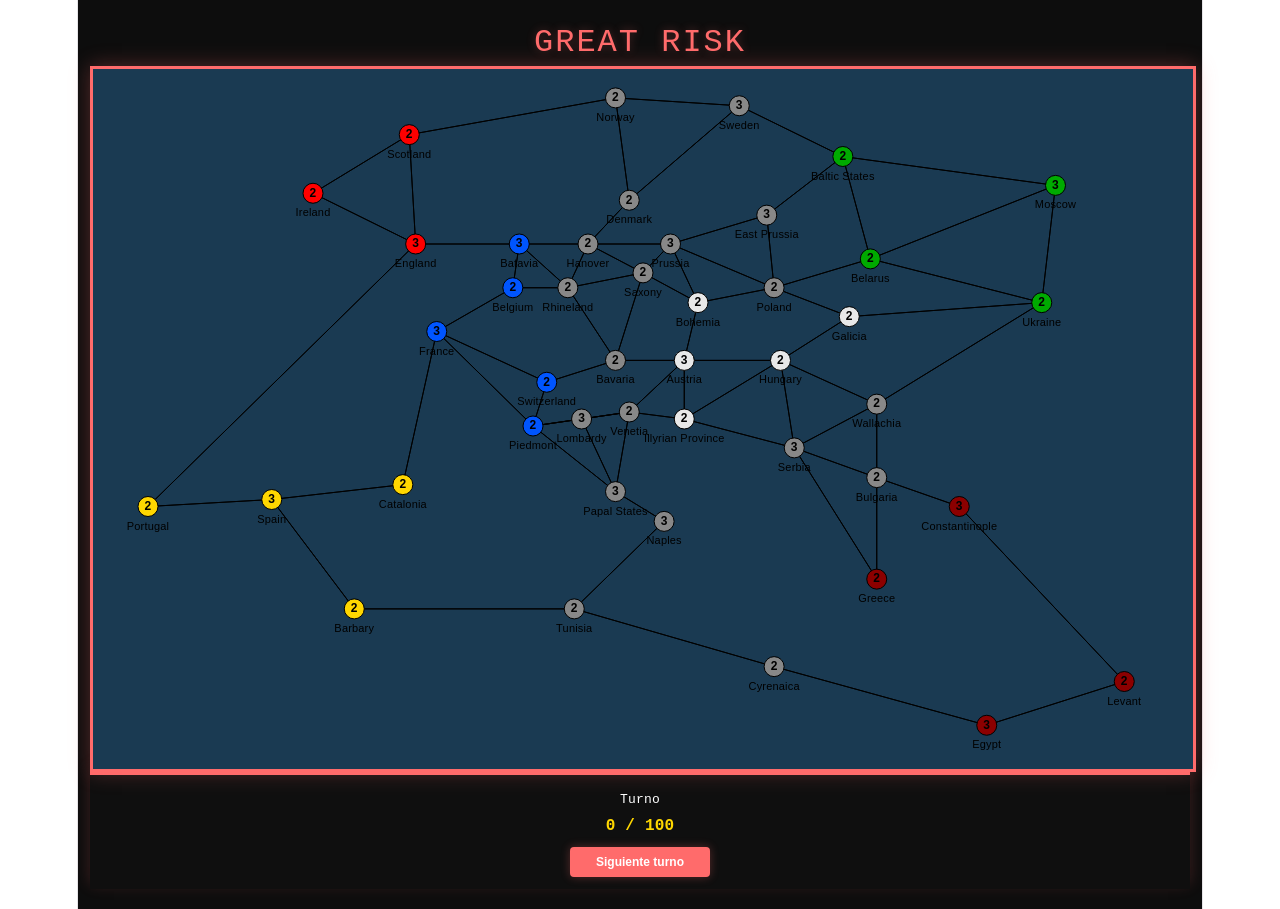
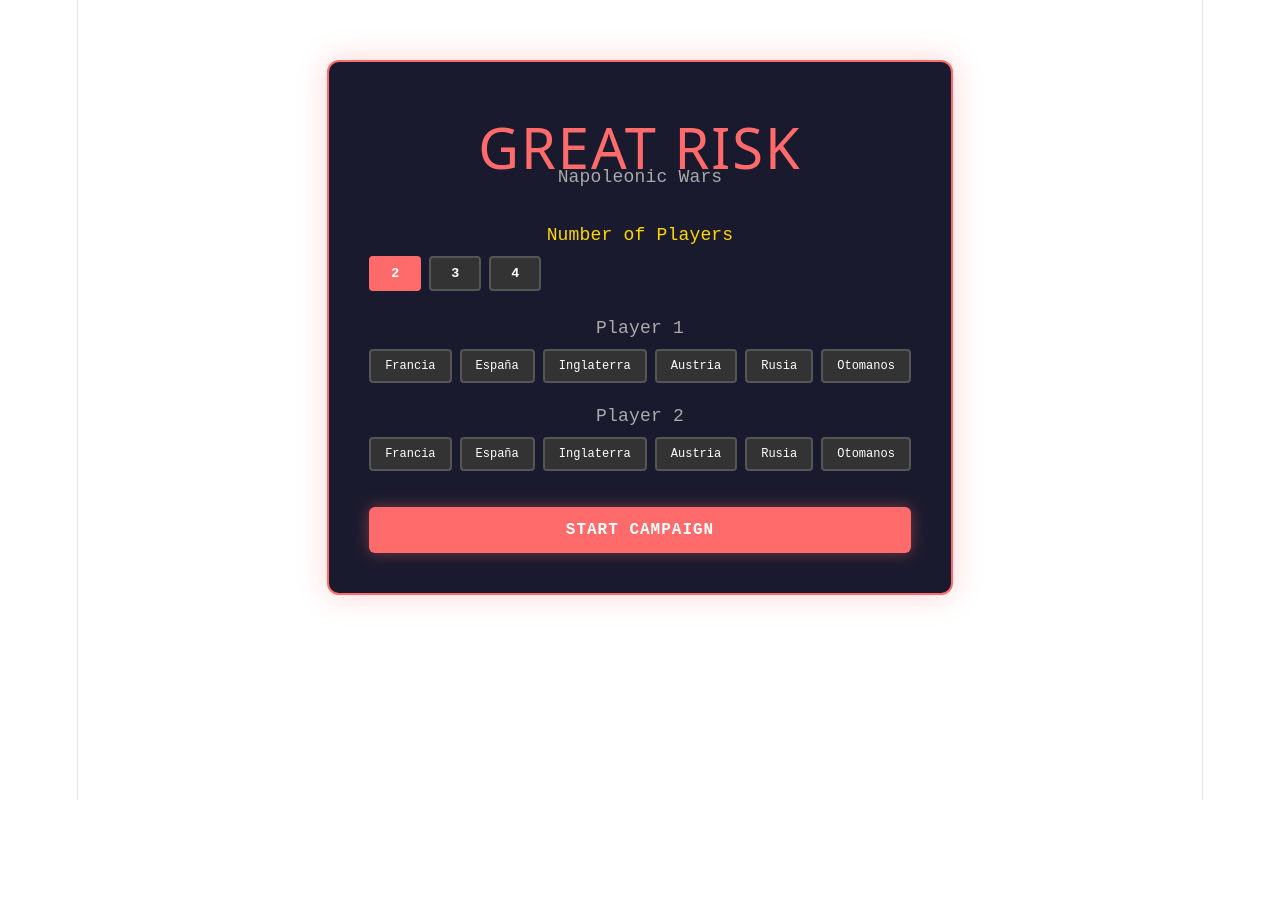
Before and after one commit to Arksh/42-ft_transcendence, a React (Vite) app in the folder gaming/: page / in a window 1280 px wide. After the commit the page ends 800 px from the top, so only its background shows below. Built offline with nearby package versions, Linux system fonts and the light colour scheme; no server answers.

Commit message:
feat: Lobby - player number and faction selection and game start

```diff
--- a/gaming/src/App.jsx
+++ b/gaming/src/App.jsx
@@ -1,8 +1,10 @@
-import './App.css'
-import GameBoard from "./components/Gameboard.jsx";
+import './App.css';
+import { useState } from 'react';
+import Lobby from './components/Lobby.jsx';
+import GameBoard from './components/Gameboard.jsx';
 
-function App() {
-	return <GameBoard />;
+export default function App() {
+  const [gameStarted, setGameStarted] = useState(false);
+
+  return gameStarted ? <GameBoard /> : <Lobby onStart={() => setGameStarted(true)} />;
 }
-
-export default App
--- a/gaming/src/components/Gameboard.jsx
+++ b/gaming/src/components/Gameboard.jsx
@@ -86,7 +86,7 @@ export default function GameBoard() {
 
   // ========== INITIALIZATION ==========
   useEffect(() => {
-    api.startGame(['france', 'england', 'russia']).then((res) => {
+    api.getState().then((res) => {
       if (res.ok) applyState(res.state);
     });
   }, []);
--- /dev/null
+++ b/gaming/src/components/Lobby.jsx
@@ -0,0 +1,138 @@
+import { useState } from 'react';
+import { FACTIONS } from '../game/Factions';
+import { api } from '../api';
+
+export default function Lobby({ onStart }) {
+  const [playerCount, setPlayerCount] = useState(2);
+  const [selections, setSelections] = useState({});
+
+  const factionKeys = Object.keys(FACTIONS);
+
+  function handleFactionSelect(playerIndex, factionId) {
+    setSelections((prev) => ({ ...prev, [playerIndex]: factionId }));
+  }
+
+  async function handleStart() {
+    for (let i = 0; i < playerCount; i++) {
+      if (!selections[i]) return;
+    }
+
+    const chosen = Object.values(selections).slice(0, playerCount);
+    if (new Set(chosen).size !== playerCount) return;
+
+    const factions = Array.from({ length: playerCount }, (_, i) => selections[i]);
+    const res = await api.startGame(factions);
+    if (res.ok) onStart();
+  }
+
+  return (
+    <div
+      style={{
+        maxWidth: '600px',
+        margin: '60px auto',
+        fontFamily: 'monospace',
+        color: 'white',
+        backgroundColor: '#1a1a2e',
+        padding: '40px',
+        borderRadius: '12px',
+        border: '2px solid #FF6B6B',
+        boxShadow: '0 0 30px rgba(255, 107, 107, 0.3)',
+      }}
+    >
+      <h1
+        style={{ textAlign: 'center', color: '#FF6B6B', marginBottom: '4px', letterSpacing: '2px' }}
+      >
+        GREAT RISK
+      </h1>
+      <p style={{ textAlign: 'center', color: '#aaa', marginBottom: '32px' }}>Napoleonic Wars</p>
+
+      {/* Number of Players */}
+      <div style={{ marginBottom: '24px' }}>
+        <label style={{ display: 'block', marginBottom: '8px', color: '#FFD700' }}>
+          Number of Players
+        </label>
+        <div style={{ display: 'flex', gap: '8px' }}>
+          {[2, 3, 4].map((n) => (
+            <button
+              key={n}
+              onClick={() => setPlayerCount(n)}
+              style={{
+                padding: '8px 20px',
+                backgroundColor: playerCount === n ? '#FF6B6B' : '#333',
+                color: 'white',
+                border: playerCount === n ? '2px solid #FF6B6B' : '2px solid #555',
+                borderRadius: '4px',
+                cursor: 'pointer',
+                fontFamily: 'monospace',
+                fontWeight: 'bold',
+              }}
+            >
+              {n}
+            </button>
+          ))}
+        </div>
+      </div>
+
+      {/* Faction Selection */}
+      {Array.from({ length: playerCount }, (_, i) => (
+        <div key={i} style={{ marginBottom: '20px' }}>
+          <label style={{ display: 'block', marginBottom: '8px', color: '#aaa' }}>
+            Player {i + 1}
+          </label>
+          <div style={{ display: 'flex', gap: '8px', flexWrap: 'wrap' }}>
+            {factionKeys.map((factionId) => {
+              const faction = FACTIONS[factionId];
+              const takenByOther = Object.entries(selections).some(
+                ([idx, fId]) => Number(idx) !== i && fId === factionId
+              );
+              const selected = selections[i] === factionId;
+
+              return (
+                <button
+                  key={factionId}
+                  onClick={() => !takenByOther && handleFactionSelect(i, factionId)}
+                  style={{
+                    padding: '8px 14px',
+                    backgroundColor: selected ? faction.color : takenByOther ? '#1a1a1a' : '#333',
+                    color: takenByOther ? '#444' : 'white',
+                    border: selected ? `2px solid ${faction.color}` : '2px solid #555',
+                    borderRadius: '4px',
+                    cursor: takenByOther ? 'not-allowed' : 'pointer',
+                    fontFamily: 'monospace',
+                    fontSize: '12px',
+                    opacity: takenByOther ? 0.4 : 1,
+                    boxShadow: selected ? `0 0 10px ${faction.color}66` : 'none',
+                  }}
+                >
+                  {faction.name}
+                </button>
+              );
+            })}
+          </div>
+        </div>
+      ))}
+
+      {/* Start Button */}
+      <button
+        onClick={handleStart}
+        style={{
+          width: '100%',
+          padding: '14px',
+          marginTop: '16px',
+          backgroundColor: '#FF6B6B',
+          color: 'white',
+          border: 'none',
+          borderRadius: '6px',
+          cursor: 'pointer',
+          fontFamily: 'monospace',
+          fontSize: '16px',
+          fontWeight: 'bold',
+          letterSpacing: '1px',
+          boxShadow: '0 0 15px rgba(255, 107, 107, 0.4)',
+        }}
+      >
+        START CAMPAIGN
+      </button>
+    </div>
+  );
+}
```
